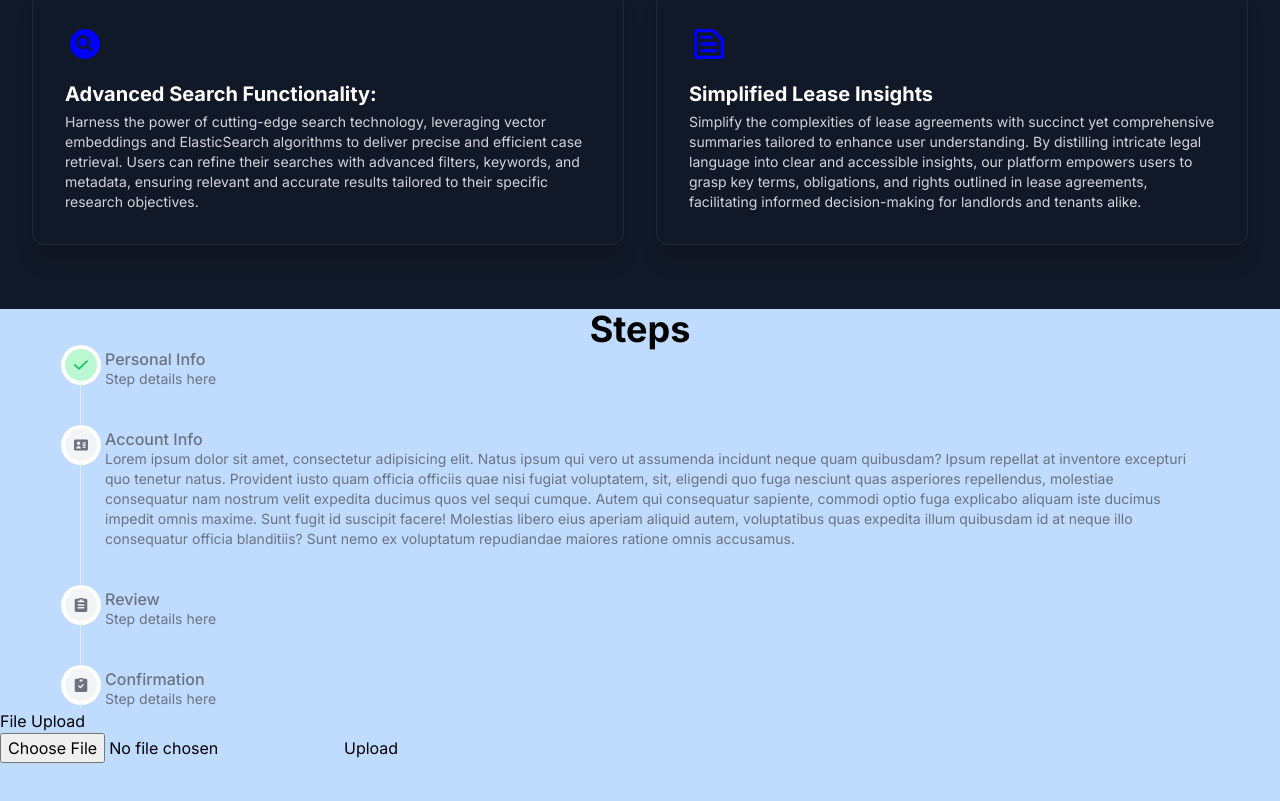
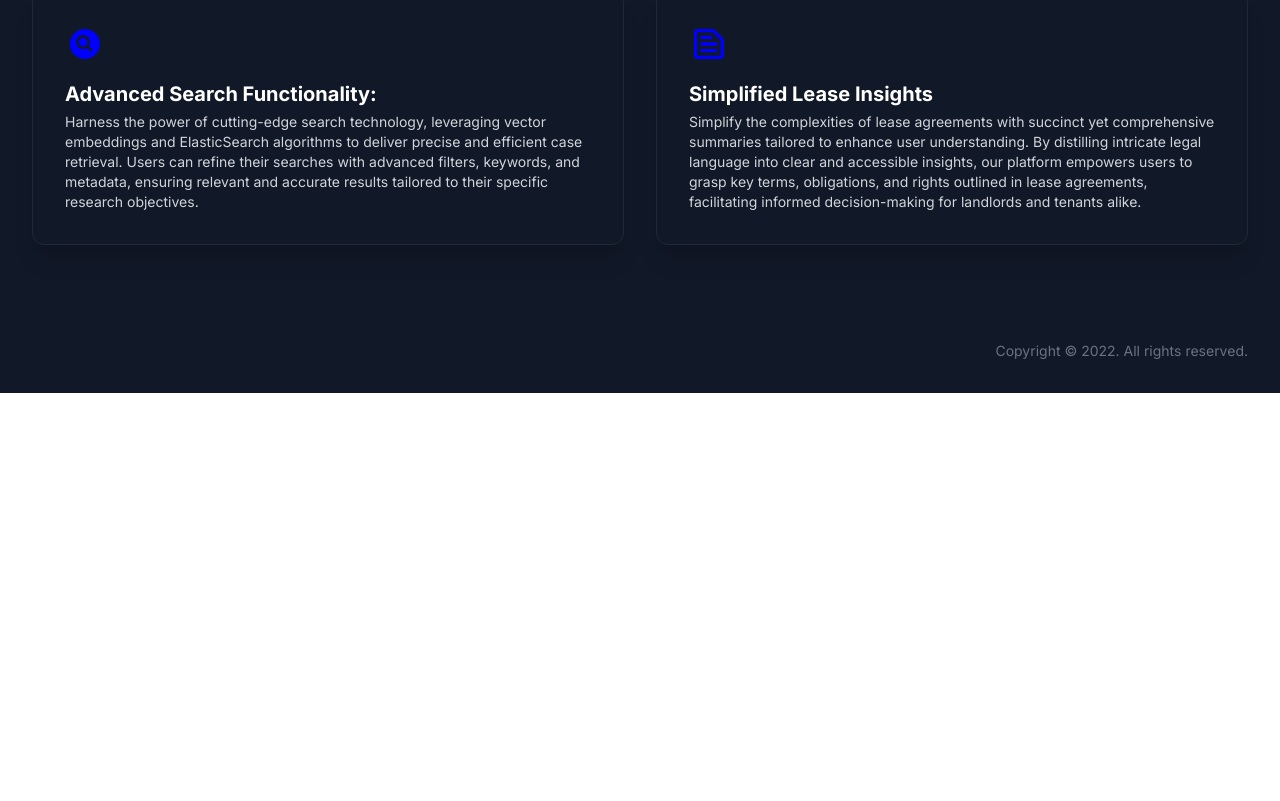
Before and after one commit to illusionist52/P.I.L.LA.R, a Next.js app: page / in a window 1280 px wide. Shown: the part 1435-2236 px from the top of the page. After the commit the page ends 1828 px from the top, so only its background shows below. Built offline with nearby package versions, Linux system fonts and the light colour scheme.

Commit message:
added footer

```diff
--- a/app/page.js
+++ b/app/page.js
@@ -1,17 +1,17 @@
 import { Features, Hero, Navbar, Steps } from "@/components";
 import FileUpload from "@/components/FileUpload";
+import Footer from "@/components/Footer";
 import React from "react";
 
 const Home = () => {
   return (
     <div>
       <Navbar />
-      <div className="bg-blue-200 pb-20">
+
         <Hero />
         <Features />
-        <Steps/>
-        <FileUpload/>
-      </div>
+        <Footer/>
+
     </div>
   );
 };
--- /dev/null
+++ b/components/Footer.jsx
@@ -0,0 +1,21 @@
+import React from 'react'
+
+function Footer() {
+  return (
+    <footer className="bg-gray-900">
+  <div className="mx-auto max-w-screen-xl px-4 py-8 sm:px-6 lg:px-8">
+    <div className="sm:flex sm:items-center sm:justify-between">
+      <div className="flex justify-center text-slate-200 sm:justify-start">
+
+      </div>
+
+      <p className="mt-4 text-center text-sm text-gray-500 lg:mt-0 lg:text-right">
+        Copyright &copy; 2022. All rights reserved.
+      </p>
+    </div>
+  </div>
+</footer>
+  )
+}
+
+export default Footer
```
